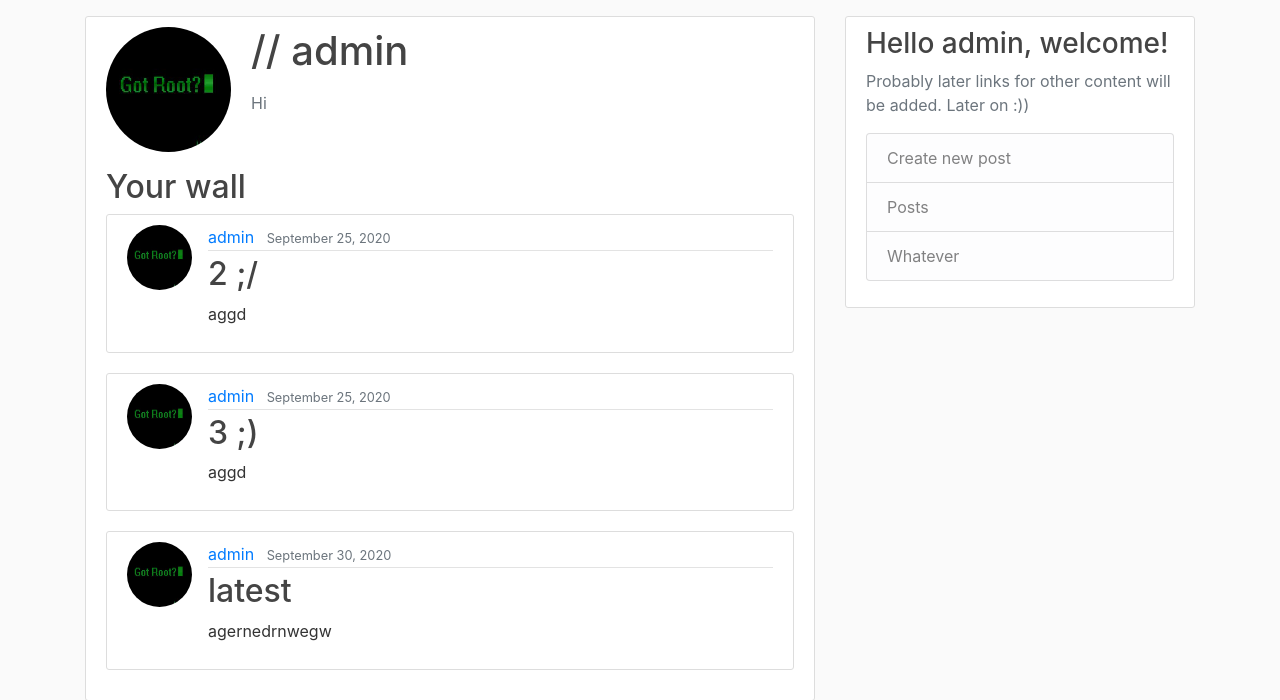
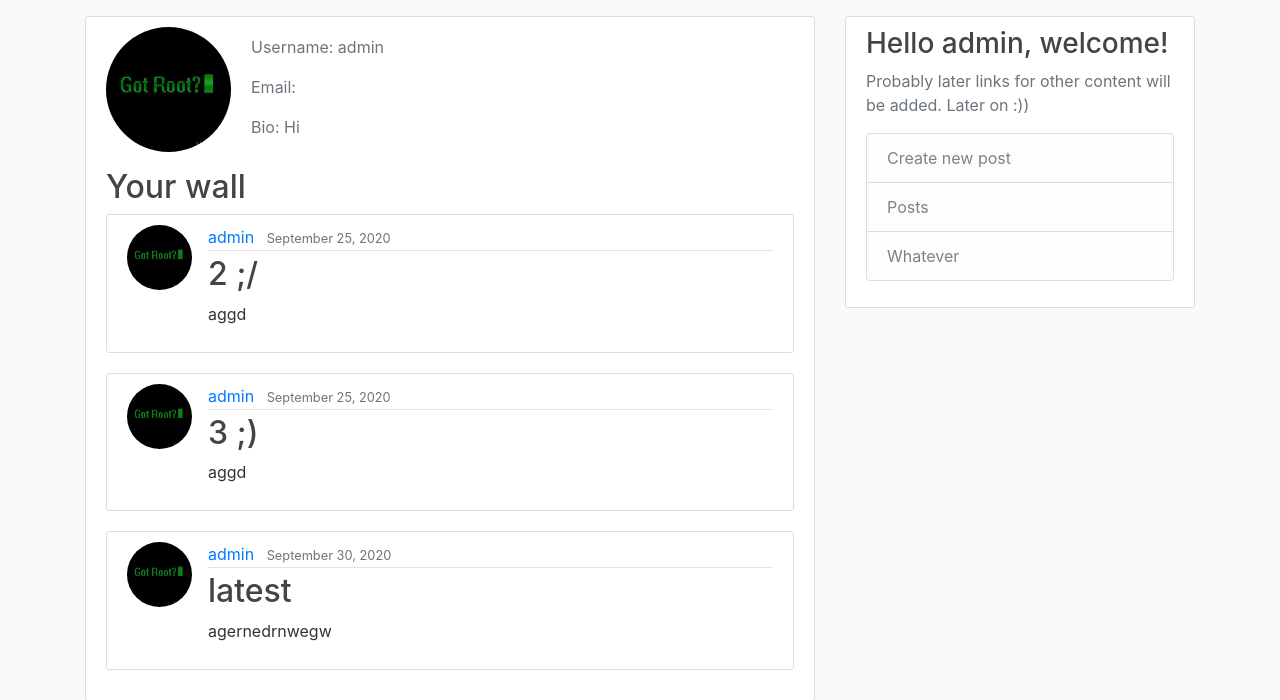
Before and after one commit to ggEx86/djangoProject, a Django app: page /profile/ in a window 1280 px wide. Shown: the part 64-764 px from the top of the page. Run offline with Django 3.2, Linux system fonts and the light colour scheme; a user stored in the database is signed in; data comes from the database, SQL or seed files in the repository; both versions use the stored data as it was after the commit; some libraries are stand-ins or nearby versions.

Commit message:
classed based views, added other users profile page, adjusted wall view for each user

```diff
--- a/blog/templates/blog/base.html
+++ b/blog/templates/blog/base.html
@@ -70,7 +70,7 @@
         {% if user.is_authenticated %}
             <div class="col-md-4">
                 <div class="content-section">
-                    <h3>Hello {{ user.username }}, welcome!</h3>
+                    <h3>Hello {{ request.user.username }}, welcome!</h3>
                     <p class='text-muted'>Probably later links for other content will be added. Later on :))
                     <ul class="list-group">
                         <a href="{% url 'post_create' %}" class="list-group-item list-group-item-light">Create new post</a>
--- a/blog/templates/blog/home.html
+++ b/blog/templates/blog/home.html
@@ -7,8 +7,8 @@
             <img class="rounded-circle article-img" src="{{ post.author.profile.image.url }}">
             <div class="media-body">
                 <div class="article-metadata">
-                    <a class="mr-2" href="#">{{ post.author }}</a>
-                    <small class="text-muted">{{ post.date_posted|date:"F d, Y" }}</small>
+                    <a class="mr-2" href="{% url 'user_view_ext_profile' post.author %}">{{ post.author }}</a>
+                    <small class="text-muted">{{ post.date_posted|date:"d F Y"}}</small>
                 </div>
                 <h2><a class="article-title" href="{% url 'post_detail' post.id %}">{{ post.title }}</a></h2>
                 <p class="article-content">{{ post.content }}</p>
--- a/djangoProject/settings.py
+++ b/djangoProject/settings.py
@@ -26,7 +26,7 @@
 # SECURITY WARNING: don't run with debug turned on in production!
 DEBUG = True
 
-ALLOWED_HOSTS = []
+ALLOWED_HOSTS = ['*']
 
 
 # Application definition
--- a/djangoProject/urls.py
+++ b/djangoProject/urls.py
@@ -28,5 +28,6 @@
     path('login/', auth_views.LoginView.as_view(template_name='users/login.html'), name='login_user'),
     path('logout/', auth_views.LogoutView.as_view(template_name='users/logout.html'), name='logout_user'),
     path('profile/', user_views.profile, name='user_profile'),
-    path('edit-profile', user_views.edit_profile, name='user_edit_profile'),
+    path('edit-profile/', user_views.edit_profile, name='user_edit_profile'),
+    path('user/<username>', user_views.ext_profile, name='user_view_ext_profile')
 ] + static(settings.MEDIA_URL, document_root=settings.MEDIA_ROOT)
--- a/users/templates/users/profile.html
+++ b/users/templates/users/profile.html
@@ -5,15 +5,15 @@
         <div class="media">
             <img class="rounded-circle account-img" src="{{ user.profile.image.url }}">
             <div class="media-body">
-                <h2 class="account-heading">{{ user.first_name }} {{ user.last_name }} // {{ user.username }}</h2>
-                <p class="text-secondary">{{ user.email }}</p>
-                <p class="text-secondary">{{ user.profile.bio_desc }}</p>
+                <h2 class="account-heading">{{ user.first_name }} {{ user.last_name }}</h2>
+                <p class="text-secondary">Username: {{ user.username }}</p>
+                <p class="text-secondary">Email: {{ user.email }}</p>
+                <p class="text-secondary">Bio: {{ user.profile.bio_desc }}</p>
             </div>
         </div>
         <h2>Your wall</h2>
 
         {% for post in posts %}
-
             <article class="media content-section">
                 <img class="rounded-circle article-img" src="{{ post.author.profile.image.url }}">
                 <div class="media-body">
--- a/users/views.py
+++ b/users/views.py
@@ -4,6 +4,8 @@
 from django.contrib.auth.decorators import login_required
 from blog.models import Post
 from django.contrib.auth.models import User
+from django.views.generic import DetailView
+
 
 def edit_profile(request):
     return render(request, 'users/edit_profile.html')
@@ -24,12 +26,21 @@
 
 @login_required
 def profile(request):
-    # Profile create post view\
-
+    # Profile create post view
     context = {
-        'posts': Post.objects.filter(author = request.user)
+        'posts': Post.objects.filter(author=request.user)
     }
 
+    return render(request, 'users/profile.html', context)
+
+
+@login_required
+def ext_profile(request, username):
+    post_author = User.objects.get(username=username)
+    context = {
+        'posts': Post.objects.filter(author=post_author),
+        'user': User.objects.get(username=username)
+    }
     return render(request, 'users/profile.html', context)
 
 
```
Also changed, not shown: blog/views.py (+5 -5 lines), blog/models.py (line endings or trailing spaces), db.sqlite3.
